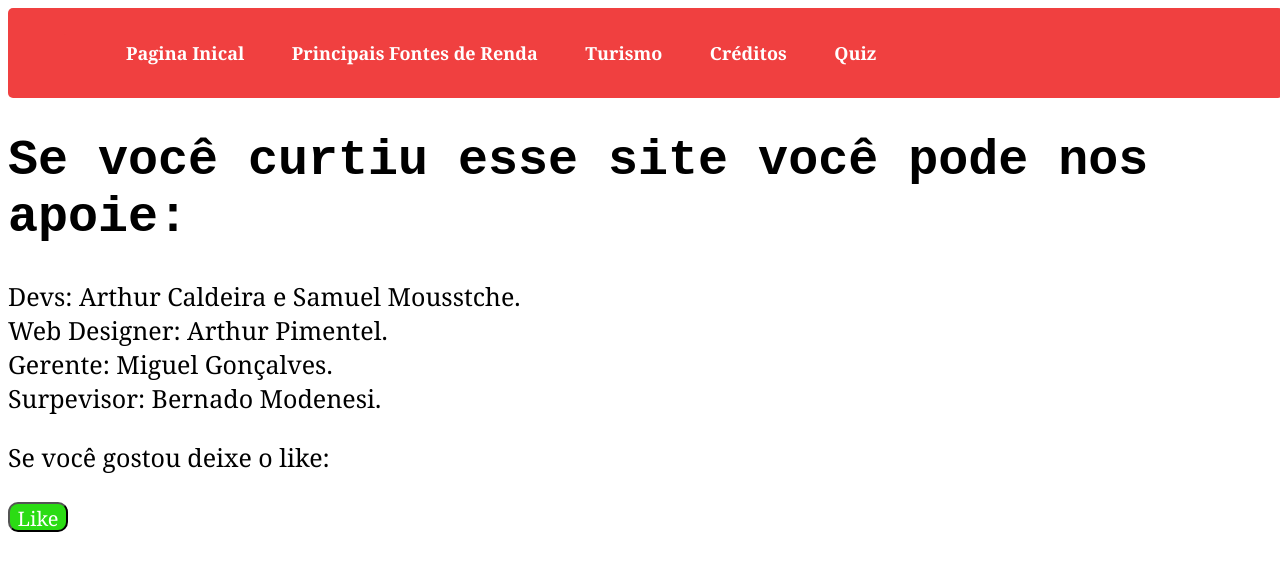
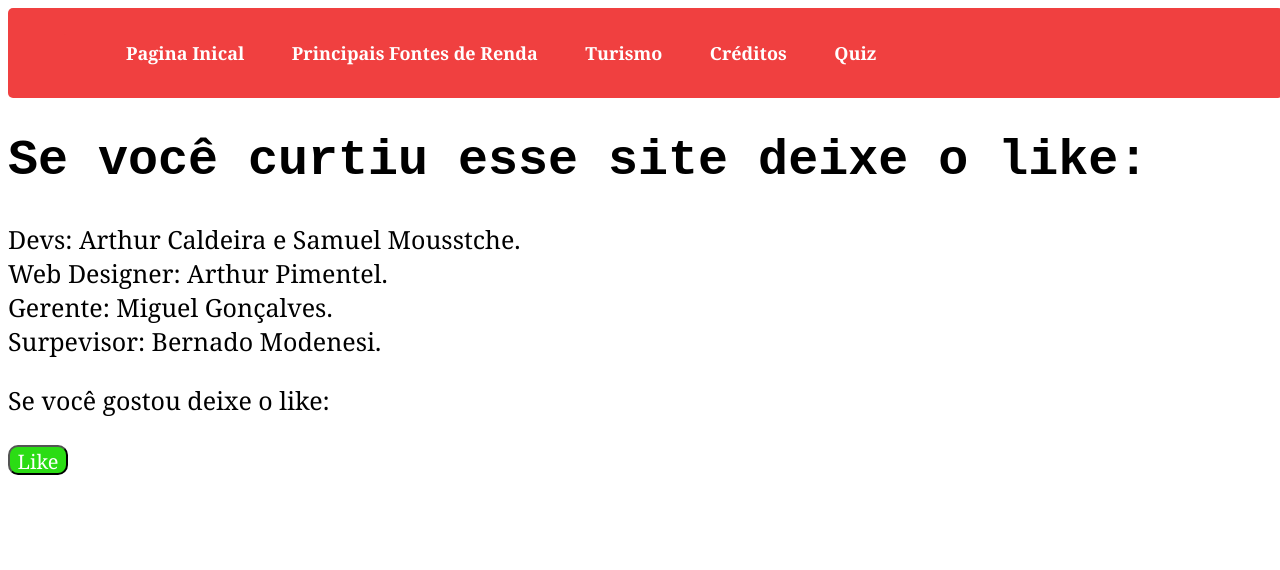
Before and after one commit to arthurca-byte/Bahia_version_master_ultra_final_Ultra_MEGA_BLASTER_VERSION_FINAL, a plain HTML site: page Créditos.html in a window 1280 px wide. Drawn offline with Linux system fonts and the light colour scheme; some packages are replaced by stand-ins of ours; a script that the page names is missing.

Commit message:
Créditos.html

```diff
--- a/Créditos.html
+++ b/Créditos.html
@@ -264,7 +264,7 @@ footer{
         </style>
 </head>
 <body>
-    <h1>Se você curtiu esse site você pode nos apoie:</h1>
+    <h1>Se você curtiu esse site deixe o like:</h1>
     <div class="img_01">
         <p>Devs: Arthur Caldeira e Samuel Mousstche. <br>
            Web Designer: Arthur Pimentel. <br>
```
